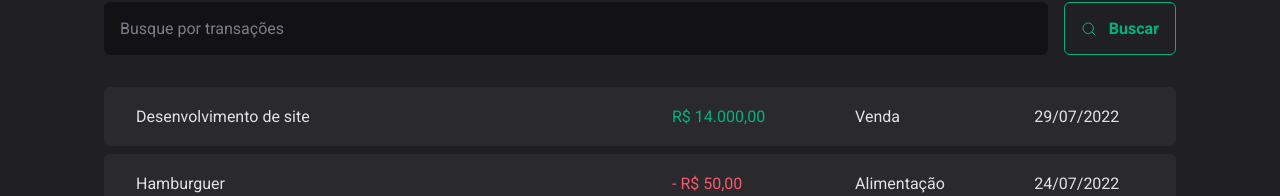
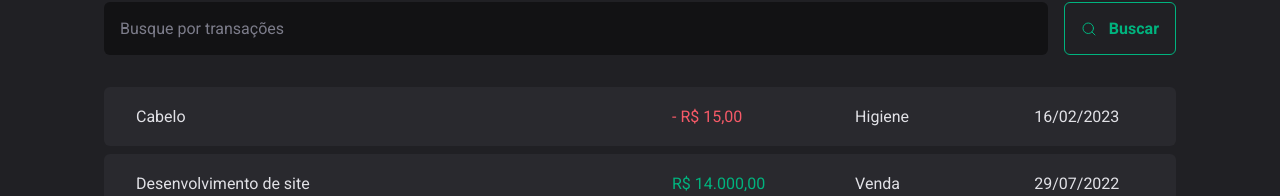
Before and after one commit to gabrielvbauer/dtmoney2.0, a React (Vite) app: page / in a window 1280 px wide. Shown: the part 592-788 px from the top of the page. Built offline with nearby package versions, Linux system fonts and the light colour scheme; data requests are answered from the project's data file.

Commit message:
feat: creating new transaciton

```diff
--- a/server.json
+++ b/server.json
@@ -15,6 +15,14 @@
       "category": "Alimentação",
       "value": 50,
       "createdAt": "2022-07-24T14:03:25.505Z"
+    },
+    {
+      "description": "Cabelo",
+      "value": 15,
+      "category": "Higiene",
+      "type": "outcome",
+      "createdAt": "2023-02-16T01:02:52.548Z",
+      "id": 3
     }
   ]
 }
--- a/src/components/NewTransactionModal/index.tsx
+++ b/src/components/NewTransactionModal/index.tsx
@@ -4,6 +4,8 @@
 import { zodResolver } from '@hookform/resolvers/zod';
 import { Overlay, Content, CloseButton, TransactionType, TransactionTypeButton } from './styles';
 import { useForm, Controller } from 'react-hook-form';
+import { useContext } from 'react';
+import { TransactionsContext } from '../../contexts/TransactionsContext';
 
 const newTransactionFormSchema = z.object({
   description: z.string(),
@@ -15,12 +17,13 @@
 type NewTransactionFormInputs = z.infer<typeof newTransactionFormSchema>;
 
 export function NewTransactionModal() {
+  const { createTransaction } = useContext(TransactionsContext)
+
   const {
     register,
     handleSubmit,
     reset,
     control,
-    watch,
     formState: { isSubmitting }
   } = useForm<NewTransactionFormInputs>({
     resolver: zodResolver(newTransactionFormSchema),
@@ -30,9 +33,15 @@
   });
 
   async function handleCreateNewTransaction(data: NewTransactionFormInputs) {
-    await new Promise(resolve => setTimeout(resolve, 2000))
+    const { description, value, category, type } = data
 
-    console.log(data)
+    await createTransaction({
+      description,
+      value,
+      category,
+      type,
+    })
+
     reset()
   }
 
--- a/src/contexts/TransactionsContext.tsx
+++ b/src/contexts/TransactionsContext.tsx
@@ -13,10 +13,18 @@
 interface TransactionsContextType {
   transactions: TransactionProps[]
   fetchTransactions: (query?: string) => Promise<void>
+  createTransaction: (data: CreateTransactionInput) => Promise<void>
 }
 
 interface TransactionContextProviderProps {
   children: React.ReactNode
+}
+
+interface CreateTransactionInput {
+  description: string
+  value: number
+  category: string
+  type: 'income' | 'outcome'
 }
 
 export const TransactionsContext = createContext<TransactionsContextType>({} as TransactionsContextType)
@@ -27,11 +35,27 @@
   async function fetchTransactions(query?: string) {
     const response = await api.get('/transactions', {
       params: {
+        _sort: 'createdAt',
+        _order: 'desc',
         q: query
       }
     })
 
     setTransactions(response.data)
+  }
+
+  async function createTransaction(data: CreateTransactionInput) {
+    const { description, value, category, type } = data
+
+    const response = await api.post('/transactions', {
+      description,
+      value,
+      category,
+      type,
+      createdAt: new Date(),
+    })
+
+    setTransactions(state => [response.data, ...state])
   }
 
   useEffect(() => {
@@ -41,7 +65,8 @@
   return (
     <TransactionsContext.Provider value={{
       transactions,
-      fetchTransactions
+      fetchTransactions,
+      createTransaction
     }}>
       {children}
     </TransactionsContext.Provider>
```
